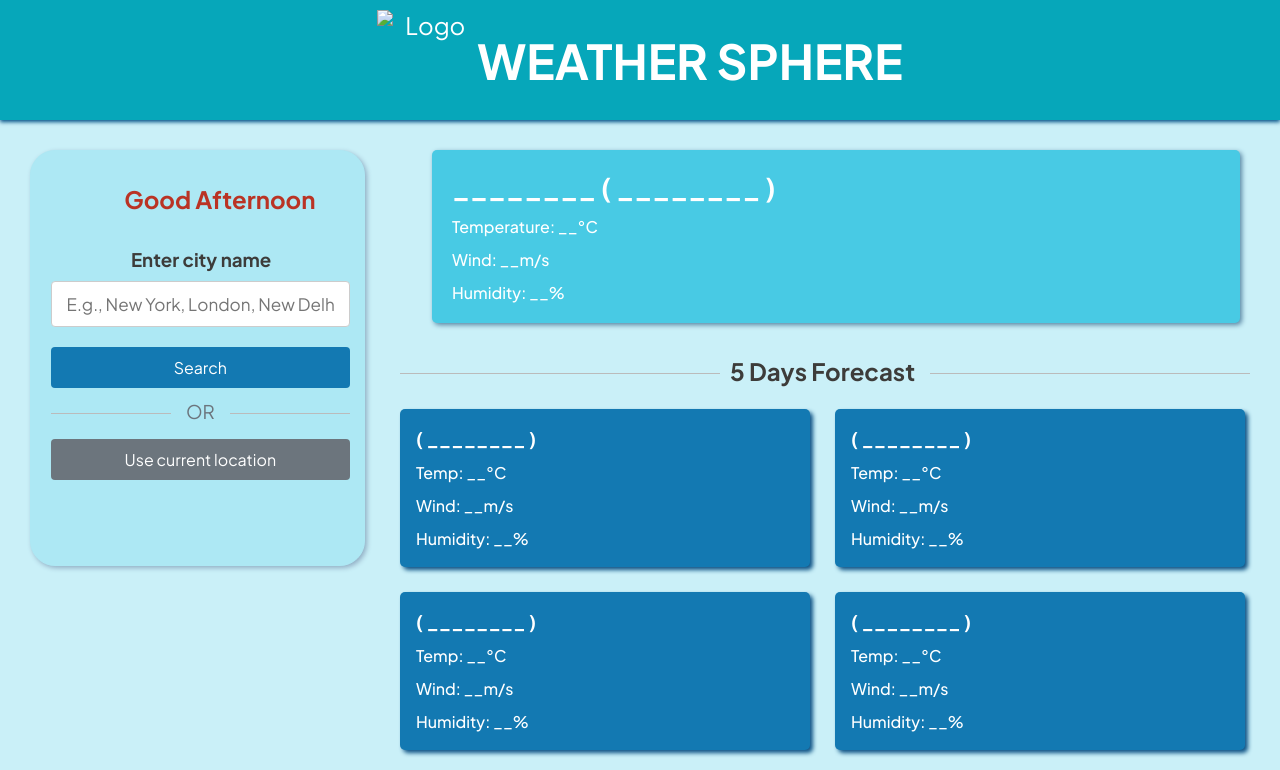
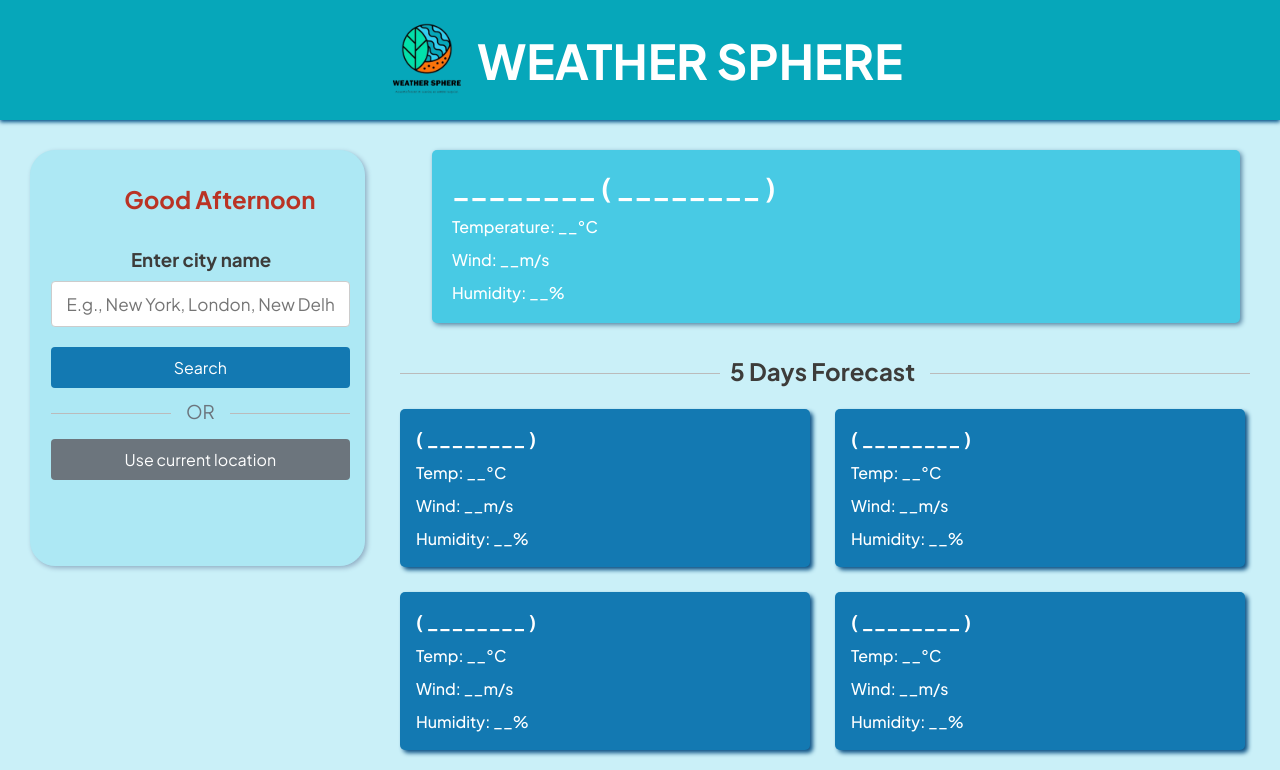
Before and after one commit to Kshitij-Sali/WeatherSphere, a plain HTML site: page index.html in a window 1280 px wide. Shown: the top 770 px of the page. Drawn offline with Linux system fonts and the light colour scheme; the site is published under a folder, as on GitHub Pages, so addresses that start at the root find nothing; a web font is replaced by a local one.

Commit message:
index.html

```diff
--- a/index.html
+++ b/index.html
@@ -12,7 +12,7 @@
 </head>
 <body>
     <div class="title">
-        <img src="/Assests/Logo.png" alt="Logo">
+        <img src="./Assests/Logo.png" alt="Logo">
         <h1>WEATHER SPHERE</h1>
     </div>
     <div class="container">
```
